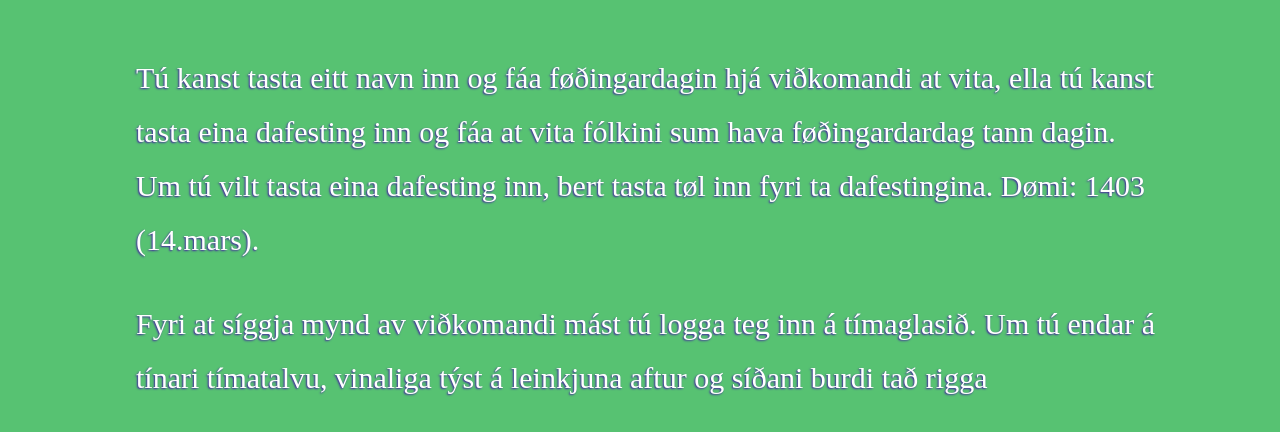
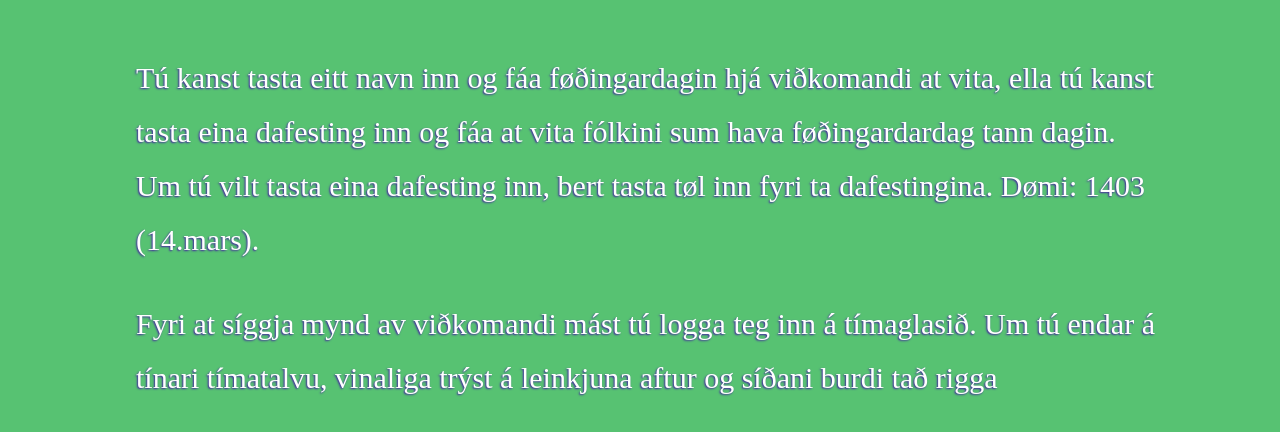
Before and after one commit to BergurDavidsen/BergurDavidsen.github.io, a plain HTML site: page index.html in a window 1280 px wide. Shown: the part 126-558 px from the top of the page. Drawn offline with Linux system fonts and the light colour scheme.

Commit message:
Update index.html

```diff
--- a/index.html
+++ b/index.html
@@ -20,7 +20,7 @@
       </p>
       <p class="text">
         Fyri at síggja mynd av viðkomandi mást tú logga teg inn á tímaglasið. Um
-        tú endar á tínari tímatalvu, vinaliga týst á leinkjuna aftur og síðani
+        tú endar á tínari tímatalvu, vinaliga trýst á leinkjuna aftur og síðani
         burdi tað rigga
       </p>
       <h2 id="dagligurFøDagur" class="føDagur"></h2>
```
